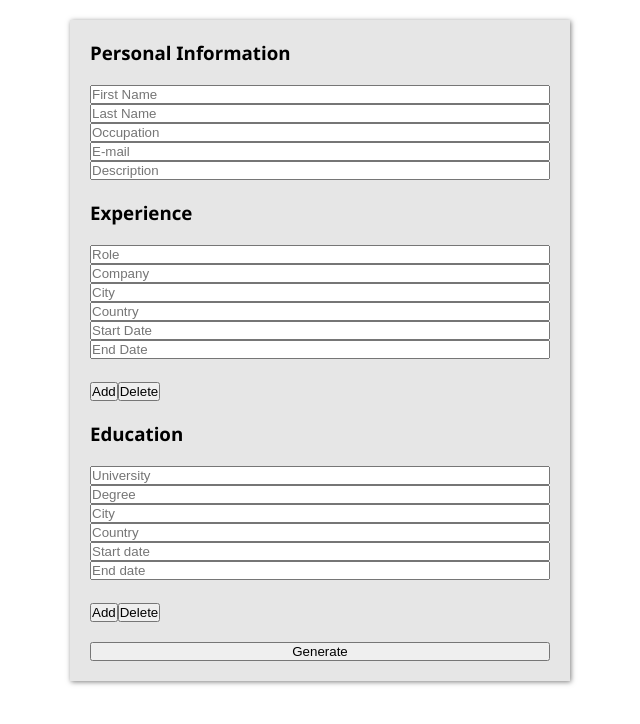
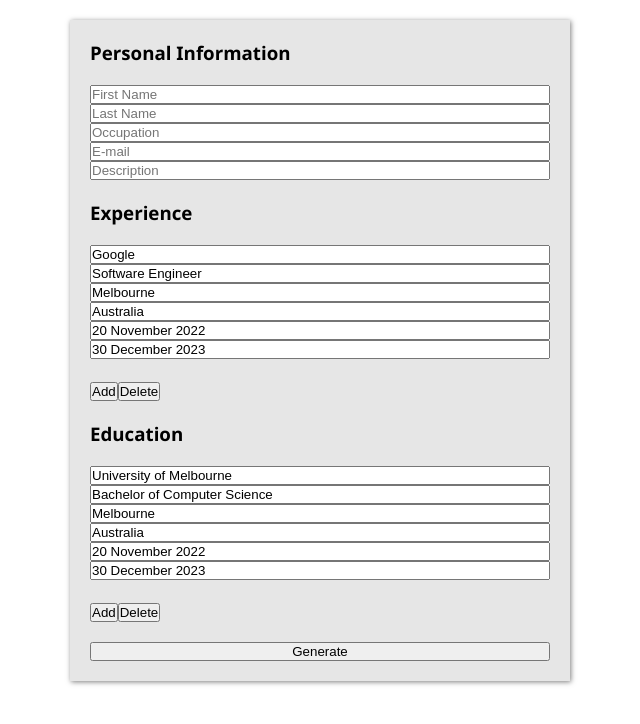
Before and after one commit to darricklaidin/odin-cv_builder, a React (Create React App) app: page / in a window 1280 px wide. Shown: the top 724 px of the page, without its empty margins (320-960 px from the left). Built offline with nearby package versions, Linux system fonts and the light colour scheme.

Commit message:
Implement education handle change & multiple forms

```diff
--- a/src/App.js
+++ b/src/App.js
@@ -4,13 +4,14 @@ import CV from "./components/CV";
 import style from "./css/App.module.css";
 
 import Experience from "./classes/Experience";
+import Education from "./classes/Education";
 
 class App extends Component {
   constructor() {
     super()
     this.state = {
       'experiences': [new Experience("Google", "Software Engineer", "Melbourne", "Australia", "20 November 2022", "30 December 2023")],
-      'educations': [],
+      'educations': [new Education("University of Melbourne", "Bachelor of Computer Science", "Melbourne", "Australia", "20 November 2022", "30 December 2023")],
     }
   }
 
--- /dev/null
+++ b/src/classes/Education.js
@@ -0,0 +1,15 @@
+import uniqid from "uniqid";
+
+class Education {
+  constructor(university="", degree="", city="", country="", startDate="", endDate="") {
+    this.id = uniqid();
+    this.university = university;
+    this.degree = degree;
+    this.city = city;
+    this.country = country;
+    this.startDate = startDate;
+    this.endDate = endDate;
+  }
+}
+
+export default Education;
--- a/src/components/Education.js
+++ b/src/components/Education.js
@@ -1,28 +1,80 @@
-import React, { Component } from "react"
-import style from "../css/Education.module.css"
+import React, { Component } from "react";
+import style from "../css/Education.module.css";
+import EducationObject from "../classes/Education";
 
 class Education extends Component {
   constructor() {
-    super()
+    super();
+    this.addNewEducation = this.addNewEducation.bind(this);
+    this.deleteEducation = this.deleteEducation.bind(this);
+    this.handleChange = this.handleChange.bind(this);
+  }
+
+  addNewEducation() {
+    let newEducation = new EducationObject();
+    this.props.educations.push(newEducation);
+    this.setState({});
+  }
+
+  deleteEducation() {
+    this.props.educations.pop();
+    this.setState({});
+  }
+
+  handleChange(e) {
+    // Find education with id
+    let education = this.props.educations.find((education) => { return education.id === e.target.parentElement.getAttribute("propskey") });
+    // Update education with id
+    switch(e.target.name) {
+      case "university":
+        education.university = e.target.value;
+        break;
+      case "degree":
+        education.degree = e.target.value;
+        break;
+      case "city":
+        education.city = e.target.value;
+        break;
+      case "country":
+        education.country = e.target.value;
+        break;
+      case "startDate":
+        education.startDate = e.target.value;
+        break;
+      case "endDate":
+        education.endDate = e.target.value;
+        break;
+      default:
+        break;
+    }
+    // Update state
+    this.setState({});
   }
 
   render() {
+    const { educations } = this.props;
+
     return <div className={style.wrapper}>
         <h3>Education</h3>
 
-        <div className={style.educationForm}>
-          <input type="text" placeholder="University"></input>
-          <input type="text" placeholder="Degree"></input>
-          <input type="text" placeholder="City"></input>
-          <input type="text" placeholder="Country"></input>
-          <input type="text" placeholder="Start date"></input>
-          <input type="text" placeholder="End date"></input>
+        {educations.map((education) => {
+          return (
+            <div className={style.educationForm} key={education.id} propskey={education.id}>
+              <input onChange={this.handleChange} type="text" value={education.university} name="university" placeholder="University"></input>
+              <input onChange={this.handleChange} type="text" value={education.degree} name="degree" placeholder="Degree"></input>
+              <input onChange={this.handleChange} type="text" value={education.city} name="city" placeholder="City"></input>
+              <input onChange={this.handleChange} type="text" value={education.country} name="country" placeholder="Country"></input>
+              <input onChange={this.handleChange} type="text" value={education.startDate} name="startDate" placeholder="Start Date"></input>
+              <input onChange={this.handleChange} type="text" value={education.endDate} name="endDate" placeholder="End Date"></input>
+            </div>
+          )
+        })}
+
+        <div>
+          <button onClick={this.addNewEducation}>Add</button>
+          <button onClick={this.deleteEducation}>Delete</button>
         </div>
 
-        <div>
-          <button>Add</button>
-          <button>Delete</button>
-        </div>
     </div>
   }
 }
--- a/src/components/Experience.js
+++ b/src/components/Experience.js
@@ -1,28 +1,83 @@
 import React, { Component } from "react"
 import style from "../css/Experience.module.css"
+import ExperienceObject from "../classes/Experience";
 
 class Experience extends Component {
   constructor() {
     super()
+    this.addNewExperience = this.addNewExperience.bind(this);
+    this.deleteExperience = this.deleteExperience.bind(this);
+    this.handleChange = this.handleChange.bind(this);
+  }
+
+  addNewExperience() {
+    // Add an empty experience to experiences
+    let newExperience = new ExperienceObject()
+    this.props.experiences.push(newExperience);
+    this.setState({});
+  }
+
+  deleteExperience() {
+    // Delete the latest experience
+    this.props.experiences.pop();
+    this.setState({});
+  }
+
+  handleChange(e) {
+    // Find experience with id
+    let experience = this.props.experiences.find((experience) => { return experience.id === e.target.parentElement.getAttribute("propskey") });
+    // Update experience with id
+    switch(e.target.name) {
+      case "company":
+        experience.company = e.target.value;
+        break;
+      case "jobTitle":
+        experience.jobTitle = e.target.value;
+        break;
+      case "city":
+        experience.city = e.target.value;
+        break;
+      case "country":
+        experience.country = e.target.value;
+        break;
+      case "startDate":
+        experience.startDate = e.target.value;
+        break;
+      case "endDate":
+        experience.endDate = e.target.value;
+        break;
+      default:
+        break;
+    }
+    // Update state
+    this.setState({});
   }
 
   render() {
+    const { experiences } = this.props;
+
     return (
       <div className={style.wrapper}>
         <h3>Experience</h3>
 
-        <div className={style.experienceForm}>
-          <input type="text" placeholder="Role"></input>
-          <input type="text" placeholder="Company"></input>
-          <input type="text" placeholder="City"></input>
-          <input type="text" placeholder="Country"></input>
-          <input type="text" placeholder="Start Date"></input>
-          <input type="text" placeholder="End Date"></input>
+        {experiences.map((experience) => {
+          return (
+            <div className={style.experienceForm} key={experience.id} propskey={experience.id}>
+              <input onChange={this.handleChange} type="text" value={experience.company} name="company" placeholder="Company"></input>
+              <input onChange={this.handleChange} type="text" value={experience.jobTitle} name="jobTitle" placeholder="Job Title"></input>
+              <input onChange={this.handleChange} type="text" value={experience.city} name="city" placeholder="City"></input>
+              <input onChange={this.handleChange} type="text" value={experience.country} name="country" placeholder="Country"></input>
+              <input onChange={this.handleChange} type="text" value={experience.startDate} name="startDate" placeholder="Start Date"></input>
+              <input onChange={this.handleChange} type="text" value={experience.endDate} name="endDate" placeholder="End Date"></input>
+            </div>
+          )
+        })}
+
+        <div>
+          <button onClick={this.addNewExperience}>Add</button>
+          <button onClick={this.deleteExperience}>Delete</button>
         </div>
-        <div>
-          <button>Add</button>
-          <button>Delete</button>
-        </div>
+
       </div>
     )
   }
```
